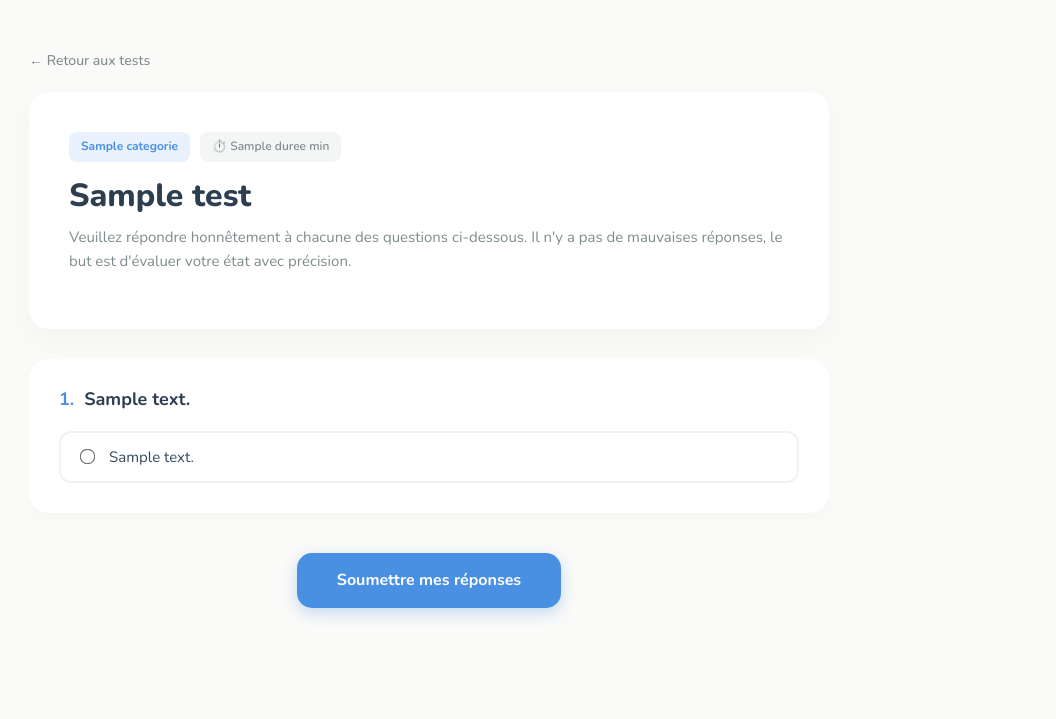
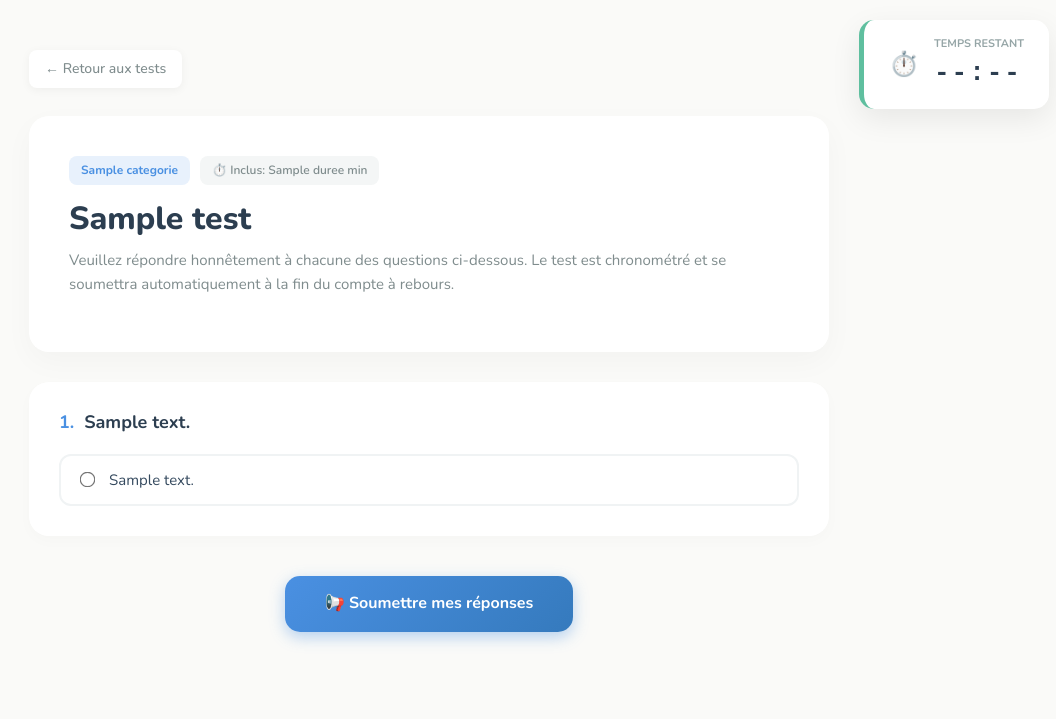
Before and after one commit to MedAdamDerouich/Esprit--PIDEV---3A18---2526---MindBloom-, a Symfony app: template templates/test/show.html.twig in a window 1280 px wide. Shown: the top 719 px of the page, without its empty margins (211-1267 px from the left). Run offline with Twig, Linux system fonts and the light colour scheme; the template is opened without the code that fills it: most values are stand-ins (such as "Sample title", 1, 10 or a date in 2020); some libraries are stand-ins or nearby versions.

Commit message:
"Ajour d'un timer "

```diff
--- a/templates/test/show.html.twig
+++ b/templates/test/show.html.twig
@@ -5,17 +5,96 @@
 {% block body %}
 
 
-<div style="background:#FAFAF8; min-height: calc(100vh - 80px); padding: 50px;">
+<style>
+    @keyframes fadeUpPage {
+        0% { opacity: 0; transform: translateY(20px); }
+        100% { opacity: 1; transform: translateY(0); }
+    }
+    .animate-entry {
+        opacity: 0;
+        animation: fadeUpPage 0.8s cubic-bezier(0.16, 1, 0.3, 1) forwards;
+    }
+    .btn-interactive {
+        transition: all 0.3s cubic-bezier(0.25, 0.8, 0.25, 1);
+        position: relative;
+        overflow: hidden;
+    }
+    .btn-interactive::after {
+        content: '';
+        position: absolute;
+        top: 50%; left: 50%;
+        width: 0; height: 0;
+        background: rgba(255, 255, 255, 0.2);
+        border-radius: 50%;
+        transform: translate(-50%, -50%);
+        transition: width 0.4s ease-out, height 0.4s ease-out;
+    }
+    .btn-interactive:hover {
+        transform: translateY(-3px) scale(1.05);
+        box-shadow: 0 10px 20px rgba(0,0,0,0.1);
+    }
+    .btn-interactive:hover::after {
+        width: 150%; height: 150%;
+        opacity: 0;
+    }
+    .btn-interactive:active {
+        transform: translateY(1px) scale(0.95);
+    }
+
+    /* Sticky Timer Styles */
+    .sticky-timer {
+        position: fixed;
+        top: 20px;
+        right: 20px;
+        background: white;
+        padding: 15px 25px;
+        border-radius: 15px;
+        box-shadow: 0 10px 30px rgba(0,0,0,0.08);
+        display: flex;
+        align-items: center;
+        gap: 15px;
+        z-index: 1000;
+        border-left: 5px solid #5FBF9F;
+        transition: border-color 0.3s;
+    }
+    .timer-warning {
+        border-left-color: #E74C3C;
+        animation: pulseRed 1s infinite alternate;
+    }
+    @keyframes pulseRed {
+        from { box-shadow: 0 10px 30px rgba(231, 76, 60, 0.1); }
+        to { box-shadow: 0 10px 30px rgba(231, 76, 60, 0.4); }
+    }
+    .timer-digits {
+        font-family: 'Courier New', monospace;
+        font-size: 26px;
+        font-weight: 800;
+        color: #2C3E50;
+        letter-spacing: 2px;
+    }
+</style>
+
+<div class="animate-entry" style="background:#FAFAF8; min-height: calc(100vh - 80px); padding: 50px;">
+    {% if not is_granted('ROLE_PSYCHOLOGUE') and test.duree > 0 %}
+    <div class="sticky-timer animate-entry" id="testTimerWidget" style="animation-delay: 0.5s;">
+        <div style="font-size: 24px;">⏱️</div>
+        <div>
+            <div style="font-size: 11px; font-weight: 700; color: #95A5A6; text-transform: uppercase;">Temps restant</div>
+            <div class="timer-digits" id="timerDisplay">--:--</div>
+        </div>
+    </div>
+    {% endif %}
+
     <div style="max-width: 800px; margin: 0 auto;">
 
-        <a href="{{ is_granted('ROLE_PSYCHOLOGUE') ? path('app_test_manage') : path('app_test_index') }}" style="display:inline-block; margin-bottom: 20px; color: #7F8C8D; text-decoration: none; font-size: 14px; font-weight: 500;">
+        <a href="{{ is_granted('ROLE_PSYCHOLOGUE') ? path('app_test_manage') : path('app_test_index') }}" class="btn-interactive" style="display:inline-block; margin-bottom: 20px; color: #7F8C8D; text-decoration: none; font-size: 14px; font-weight: 500; background: #fff; padding: 8px 16px; border-radius: 8px; box-shadow: 0 2px 10px rgba(0,0,0,0.05);">
             ← Retour aux tests
         </a>
 
-        <div style="background: white; border-radius: 20px; padding: 40px; box-shadow: 0 10px 30px rgba(0,0,0,0.03); margin-bottom: 30px;">
+        <div class="animate-entry" style="background: white; border-radius: 20px; padding: 40px; box-shadow: 0 10px 30px rgba(0,0,0,0.03); margin-bottom: 30px; animation-delay: 0.1s;">
             <div style="display: flex; gap: 10px; margin-bottom: 15px;">
                 <span style="background: #E8F1FC; color: #4A90E2; padding: 5px 12px; border-radius: 8px; font-size: 12px; font-weight: 700;">{{ test.categorie }}</span>
-                <span style="background: #F4F6F6; color: #7F8C8D; padding: 5px 12px; border-radius: 8px; font-size: 12px; font-weight: 600;">⏱️ {{ test.duree }} min</span>
+                <span style="background: #F4F6F6; color: #7F8C8D; padding: 5px 12px; border-radius: 8px; font-size: 12px; font-weight: 600;">⏱️ Inclus: {{ test.duree }} min</span>
             </div>
             <h1 style="font-size: 32px; font-weight: 800; color: #2C3E50; margin-bottom: 10px;">{{ test.nomTest }}</h1>
             {% if is_granted('ROLE_PSYCHOLOGUE') %}
@@ -24,16 +103,16 @@
             </p>
             {% else %}
             <p style="color: #7F8C8D; line-height: 1.6; font-size: 15px;">
-                Veuillez répondre honnêtement à chacune des questions ci-dessous. Il n'y a pas de mauvaises réponses, le but est d'évaluer votre état avec précision.
+                Veuillez répondre honnêtement à chacune des questions ci-dessous. Le test est chronométré et se soumettra automatiquement à la fin du compte à rebours.
             </p>
             {% endif %}
         </div>
 
         {% if not is_granted('ROLE_PSYCHOLOGUE') %}
-        <form action="{{ path('app_test_submit', {'id': test.id}) }}" method="POST">
+        <form id="testForm" action="{{ path('app_test_submit', {'id': test.id}) }}" method="POST">
         {% endif %}
             {% for index, question in questions %}
-                <div style="background: white; border-radius: 20px; padding: 30px; box-shadow: 0 5px 15px rgba(0,0,0,0.02); margin-bottom: 20px;">
+                <div class="animate-entry" style="background: white; border-radius: 20px; padding: 30px; box-shadow: 0 5px 15px rgba(0,0,0,0.02); margin-bottom: 20px; animation-delay: {{ 0.2 + (index * 0.1) }}s;">
                     <h3 style="font-size: 18px; font-weight: 700; color: #2C3E50; margin-bottom: 20px;">
                         <span style="color: #4A90E2; margin-right: 5px;">{{ index + 1 }}.</span> {{ question.texteQuestion }}
                     </h3>
@@ -42,8 +121,8 @@
                         {% for reponse in question.reponses %}
                             <label style="display: flex; align-items: center; padding: 12px 20px; border: 2px solid {{ is_granted('ROLE_PSYCHOLOGUE') ? '#F0F3F4' : '#F0F3F4' }}; border-radius: 12px; cursor: {{ is_granted('ROLE_PSYCHOLOGUE') ? 'default' : 'pointer' }}; transition: all 0.2s;"
                                    {% if not is_granted('ROLE_PSYCHOLOGUE') %}
-                                   onmouseover="this.style.borderColor='#4A90E2'; this.style.background='#F8FAFD';"
-                                   onmouseout="if(!this.querySelector('input').checked){this.style.borderColor='#F0F3F4'; this.style.background='transparent';}"
+                                   onmouseover="this.style.borderColor='#4A90E2'; this.style.background='#F8FAFD'; this.style.transform='translateX(8px)';"
+                                   onmouseout="this.style.transform='translateX(0)'; if(!this.querySelector('input').checked){this.style.borderColor='#F0F3F4'; this.style.background='transparent';}"
                                    {% endif %}>
                                 {% if not is_granted('ROLE_PSYCHOLOGUE') %}
                                     <input type="radio" name="question_{{ question.id }}" value="{{ reponse.id }}" required style="margin-right: 15px; transform: scale(1.2);">
@@ -66,10 +145,11 @@
             {% endfor %}
 
             {% if questions|length > 0 and not is_granted('ROLE_PSYCHOLOGUE') %}
-                <div style="text-align: center; margin-top: 40px;">
-                    <button type="submit" style="background: #4A90E2; color: white; border: none; border-radius: 15px; padding: 15px 40px; font-size: 16px; font-weight: 700; cursor: pointer; box-shadow: 0 5px 15px rgba(74, 144, 226, 0.3); transition: transform 0.2s;" onmouseover="this.style.transform='translateY(-2px)'" onmouseout="this.style.transform='none'">
-                        Soumettre mes réponses
+                <div class="animate-entry" style="text-align: center; margin-top: 40px; animation-delay: {{ 0.2 + (questions|length * 0.1) }}s;">
+                    <button type="submit" class="btn-interactive" style="background: linear-gradient(135deg, #4A90E2, #357ABD); color: white; border: none; border-radius: 15px; padding: 15px 40px; font-size: 16px; font-weight: 700; cursor: pointer; box-shadow: 0 5px 15px rgba(74, 144, 226, 0.4);">
+                        📢 Soumettre mes réponses
                     </button>
+                    <p id="autoSubmitText" style="margin-top: 15px; font-size: 12px; color: #95A5A6; display: none;">Le temps est écoulé ! Soumission en cours...</p>
                 </div>
             {% endif %}
 
@@ -81,25 +161,73 @@
 </div>
 
 <script>
-    // Add active styling to selected radio buttons
     document.addEventListener('DOMContentLoaded', () => {
+        // --- Custom Radio Logic ---
         const radios = document.querySelectorAll('input[type="radio"]');
         radios.forEach(radio => {
             radio.addEventListener('change', function() {
-                // Reset all labels in this group
                 const name = this.getAttribute('name');
                 document.querySelectorAll(`input[name="${name}"]`).forEach(r => {
                     r.closest('label').style.borderColor = '#F0F3F4';
                     r.closest('label').style.background = 'transparent';
                 });
 
-                // Highlight selected
                 if (this.checked) {
                     this.closest('label').style.borderColor = '#4A90E2';
                     this.closest('label').style.background = '#F8FAFD';
                 }
             });
         });
+
+        // --- Countdown Timer Logic ---
+        {% if not is_granted('ROLE_PSYCHOLOGUE') and test.duree > 0 %}
+        const durationMinutes = {{ test.duree }};
+        let timeRemaining = durationMinutes * 60; // in seconds
+
+        const display = document.getElementById('timerDisplay');
+        const widget = document.getElementById('testTimerWidget');
+        const form = document.getElementById('testForm');
+
+        function updateTimer() {
+            let minutes = Math.floor(timeRemaining / 60);
+            let seconds = timeRemaining % 60;
+
+            minutes = minutes < 10 ? "0" + minutes : minutes;
+            seconds = seconds < 10 ? "0" + seconds : seconds;
+
+            display.textContent = minutes + ":" + seconds;
+
+            // Warning style for last 60 seconds
+            if (timeRemaining <= 60 && !widget.classList.contains('timer-warning')) {
+                widget.classList.add('timer-warning');
+                display.style.color = '#E74C3C';
+            }
+
+            if (timeRemaining <= 0) {
+                clearInterval(timerInterval);
+                display.textContent = "00:00";
+
+                // Disable all inputs so user stops interacting
+                document.querySelectorAll('input').forEach(input => input.disabled = true);
+
+                // Attempt to submit valid fields. Form validity check:
+                // Remove required attributes just in case, because time is up.
+                // Alternatively, let them submit partial.
+                document.querySelectorAll('input[required]').forEach(input => input.removeAttribute('required'));
+
+                document.getElementById('autoSubmitText').style.display = 'block';
+                document.querySelector('button[type="submit"]').style.display = 'none';
+
+                setTimeout(() => {
+                    form.submit();
+                }, 1000);
+            }
+            timeRemaining--;
+        }
+
+        updateTimer();
+        const timerInterval = setInterval(updateTimer, 1000);
+        {% endif %}
     });
 </script>
 {% endblock %}
```
Also changed, not shown: templates/resultat_test/mes_resultats.html.twig (+29 -4 lines), templates/test/index.html.twig (+28 -2 lines).
